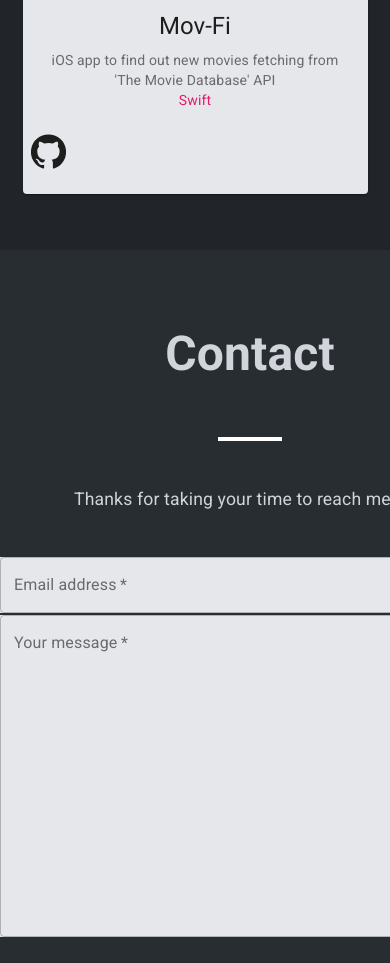
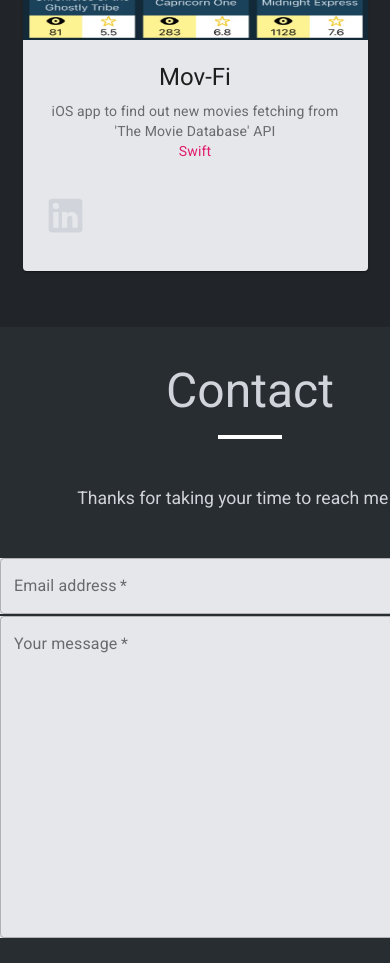
Before and after one commit to DaiSugi01/portfolio, a Next.js app: page / in a window 390 px wide. Shown: the part 5080-6043 px from the top of the page. Built offline with nearby package versions, Linux system fonts and the light colour scheme.

Commit message:
refactor sns icon

```diff
--- a/components/Common.js
+++ b/components/Common.js
@@ -1,4 +1,7 @@
 import { Box, Grid, makeStyles, Typography } from "@material-ui/core";
+import LinkedInIcon from "@material-ui/icons/LinkedIn";
+import GitHubIcon from "@material-ui/icons/GitHub";
+
 
 export const Wrapper = ({ id, bgColor, ptm = 0, children }) => {
   const useStyles = makeStyles(() => ({
@@ -52,14 +55,24 @@
   );
 };
 
-export const SnsIcon = ({ children }) => {
+export const SnsIcon = ({ snsType }) => {
   const useStyles = makeStyles(() => ({
-    snsIcon: {
+    snsIconWrapper: {
       cursor: "pointer",
+      marginBottom: "1rem",
+      color: "#D1D5DB",
+      paddingLeft: "0.75rem",
+      paddingRight: "0.75rem",
+      paddingTop: "0.5rem",
+      paddinBottom: "0.5rem",
+      borderRadius: "0.25rem",
 
       "&:hover": {
         color: "#c58753",
       },
+    },
+    icon: {
+      fontSize: "45px",
     },
   }));
 
@@ -70,9 +83,13 @@
       gutterBottom
       variant="h5"
       component="a"
-      className={classes.snsIcon}
+      className={classes.snsIconWrapper}
     >
-      {children}
+      {snsType === "github" ? (
+        <GitHubIcon className={classes.icon} />
+      ) : (
+        <LinkedInIcon className={classes.icon} />
+      )}
     </Typography>
   );
 };
--- a/components/Contact.js
+++ b/components/Contact.js
@@ -1,98 +1,94 @@
 import Image from "next/image";
+
 import styled from "styled-components";
-import GitHubIcon from "@material-ui/icons/GitHub";
-import LinkedInIcon from "@material-ui/icons/LinkedIn";
+import { makeStyles, Grid, Typography } from "@material-ui/core";
+
 import { SnsIcon } from "../components/Common";
-
 import ContactForm from "../components/ContactForm";
 import { UnderLine, Wrapper } from "../components/Common";
+import profile from "../data/profile.json";
 
-const styles = {
+const useStyles = makeStyles((theme) => ({
+  title: {
+    fontSize: "3rem",
+    lineHeight: 1,
+    textAlign: "center",
+  },
+  text: {
+    fontSize: "1.1rem",
+    textAlign: "center",
+    margin: "2rem auto 3rem",
+    fontWeight: "400",
+  },
+  contactInfoWrapper: {
+    marginTop: "2rem",
+  },
+  snsWrapper: {
+    margin: "auto",
+
+    [theme.breakpoints.up(process.env.mobileBreakPoint)]: {
+      display: "none",
+    },
+  },
+  icon: {
     fontSize: 40,
-};
-
-// const Wrapper = styled.section`
-//   height: 100%;
-//   width: 100%;
-//   padding: 2.5rem 0;
-//   @media (max-width: 799px) {
-//     .contact-form {
-//       display: none;
-//     }
-//   }
-// `;
-
-const Title = styled.h2`
-  font-size: 3rem;
-  line-height: 1;
-  text-align: center;
-`;
-
-const Text = styled.p`
-  font-size: 1.1rem;
-  text-align: center;
-  margin: 2rem auto 3rem;
-  font-weight: 400;
-`;
-
-const ContactInfoWrapper = styled.div`
-  display: flex;
-  flex-direction: column;
-  justify-content: center;
-  align-items: center;
-  margin-top: 2rem;
-`;
+  },
+}));
 
 const ContactInfo = styled.div`
   display: flex;
   margin-top: 0.5rem;
 `;
 
-const SnsWrapper = styled.div`
-  text-align: center;
-  align-items: center;
-  margin: auto;
+export default function Contact() {
+  const classes = useStyles();
 
-  @media (min-width: 799px) {
-    display: none;
-  }
-`;
-
-export default function Contact() {
   return (
     <Wrapper id="contact" bgColor={process.env.bgSub} ptm="2.5rem">
-      <Title>Contact</Title>
+      <Typography variant="h5" component="h2" className={classes.title}>
+        Contact
+      </Typography>
       <UnderLine />
-      <Text>Thanks for taking your time to reach me out!</Text>
+
+      <Typography variant="h5" component="p" className={classes.text}>
+        Thanks for taking your time to reach me out!
+      </Typography>
+
       <div className="contact-form">
         <ContactForm />
       </div>
 
-      <ContactInfoWrapper>
-        <SnsWrapper>
+      <Grid
+        container
+        item
+        xs={12}
+        direction="column"
+        justify="center"
+        alignItems="center"
+        className={classes.contactInfoWrapper}
+      >
+        <Grid
+          container
+          direction="row"
+          justify="center"
+          alignItems="center"
+          className={classes.snsWrapper}
+        >
+          {profile.sns &&
+            profile.sns.map((snsItem) => (
               <SnsIcon
-            href="https://github.com/DaiSugi01"
+                key={snsItem.url}
+                href={snsItem.url}
                 target="_blank"
                 rel="noopener noreferrer"
-            className="text-gray-300 px-3 py-2 rounded"
-          >
-            <GitHubIcon style={{ ...styles }} />
-          </SnsIcon>
+                aria-label={snsItem.name}
+                className={classes.snsWrapper}
+                snsType={snsItem.name}
+              />
+            ))}
+        </Grid>
 
-          <SnsIcon
-            href="https://www.linkedin.com/in/daiki-sugihara-97b7b7150/"
-            target="_blank"
-            rel="noopener noreferrer"
-            className="border-white text-gray-300 px-3 py-2 rounded"
-          >
-            <LinkedInIcon style={{ ...styles }} />
-          </SnsIcon>
-        </SnsWrapper>
-
-        <a
-          href="tel:+1-236-888-7246"
-          aria-label="phone"
-        >
+        <a href="tel:+1-236-888-7246" aria-label="phone">
           <ContactInfo>
             <Image
               className="px-3 py-2"
@@ -105,10 +101,7 @@
           </ContactInfo>
         </a>
 
-        <a
-          href="mailto:volble124@gmail.com"
-          aria-label="mail"
-        >
+        <a href="mailto:volble124@gmail.com" aria-label="mail">
           <ContactInfo>
             <Image
               className="px-3 py-2"
@@ -120,7 +113,7 @@
             <p className="px-2 py-2 text-xl">volble124@gmail.com</p>
           </ContactInfo>
         </a>
-      </ContactInfoWrapper>
+      </Grid>
     </Wrapper>
   );
 }
--- a/components/Layout.js
+++ b/components/Layout.js
@@ -15,7 +15,7 @@
 
     [theme.breakpoints.down(process.env.mobileBreakPoint)]: {
       display: "none",
-    },
+    }
   },
   wrapper: {
     display: "flex",
--- a/components/SideMenu.js
+++ b/components/SideMenu.js
@@ -1,11 +1,10 @@
-import styled from "styled-components";
-import LinkedInIcon from "@material-ui/icons/LinkedIn";
-import GitHubIcon from "@material-ui/icons/GitHub";
-import { SnsIcon } from "../components/Common";
 import { makeStyles } from "@material-ui/core/styles";
 import { Box, Grid } from "@material-ui/core";
 
-const useStyles = makeStyles( theme => ({
+import { SnsIcon } from "../components/Common";
+import profile from "../data/profile.json";
+
+const useStyles = makeStyles((theme) => ({
   sideMenu: {
     display: "flex",
     flexDirection: "column",
@@ -19,7 +18,7 @@
     paddingBottom: "1.5rem",
 
     [theme.breakpoints.down(process.env.mobileBreakPoint)]: {
-      display: "none"
+      display: "none",
     },
   },
   logo: {
@@ -30,16 +29,15 @@
     alignItems: "center",
     fontSize: "1.8rem",
     lineHeight: "6rem",
-    fontWeight: "700"
+    fontWeight: "700",
   },
   snsWrapper: {
-    marginBottom: "1rem"
+    marginBottom: "1rem",
   },
   icon: {
-    fontSize: 45
-  }
+    fontSize: 45,
+  },
 }));
-
 
 export default function SideMenu() {
   const classes = useStyles();
@@ -49,33 +47,20 @@
       <Box component="div" className={classes.logo}>
         DS
       </Box>
-      <Grid
-        container
-        direction="column"
-        justify="center"
-        alignItems="center"
-      >
-        <SnsIcon
-          href="https://github.com/DaiSugi01"
-          target="_blank"
-          rel="noopener noreferrer"
-          className="text-gray-300 px-3 py-2 rounded"
-          aria-label="sns"
-          className={classes.snsWrapper}
-          >
-          <GitHubIcon className={classes.icon}/>
-        </SnsIcon>
-
-        <SnsIcon
-          href="https://www.linkedin.com/in/daiki-sugihara-97b7b7150/"
-          target="_blank"
-          rel="noopener noreferrer"
-          className="border-white text-gray-300 px-3 py-2 rounded"
-          aria-label="sns"
-        >
-          <LinkedInIcon className={classes.icon}/>
-        </SnsIcon>
+      <Grid container direction="column" justify="center" alignItems="center">
+        {profile.sns &&
+          profile.sns.map((snsItem) => (
+            <SnsIcon
+              key={snsItem.url}
+              href={snsItem.url}
+              target="_blank"
+              rel="noopener noreferrer"
+              aria-label={snsItem.name}
+              className={classes.snsWrapper}
+              snsType={snsItem.name}
+            />
+          ))}
       </Grid>
-      </Box>
+    </Box>
   );
 }
--- a/data/profile.json
+++ b/data/profile.json
@@ -1,4 +1,14 @@
 {
   "greet": "Hi, I’m Daiki. Nice to meet you.",
-  "aboutMe": "My journey as a software engineer has started from 2016, mainly I worked for banking internal systems. I'm quietly confident, naturally curious, and perpetually working on improving my skills. Furthermore, I like to make complicated problems simple and can find and solve them quickly so I'm sure I can be help a lot for your project!"
+  "aboutMe": "My journey as a software engineer has started from 2016, mainly I worked for banking internal systems. I'm quietly confident, naturally curious, and perpetually working on improving my skills. Furthermore, I like to make complicated problems simple and can find and solve them quickly so I'm sure I can be help a lot for your project!",
+  "sns": [
+    {
+      "name": "github",
+      "url": "https://github.com/DaiSugi01"
+    },
+    {
+      "name": "linkedin",
+      "url": "https://www.linkedin.com/in/daiki-sugihara-97b7b7150/"
+    }
+  ]
 }
```
Lines whose indentation alone changed are shown as unchanged.
